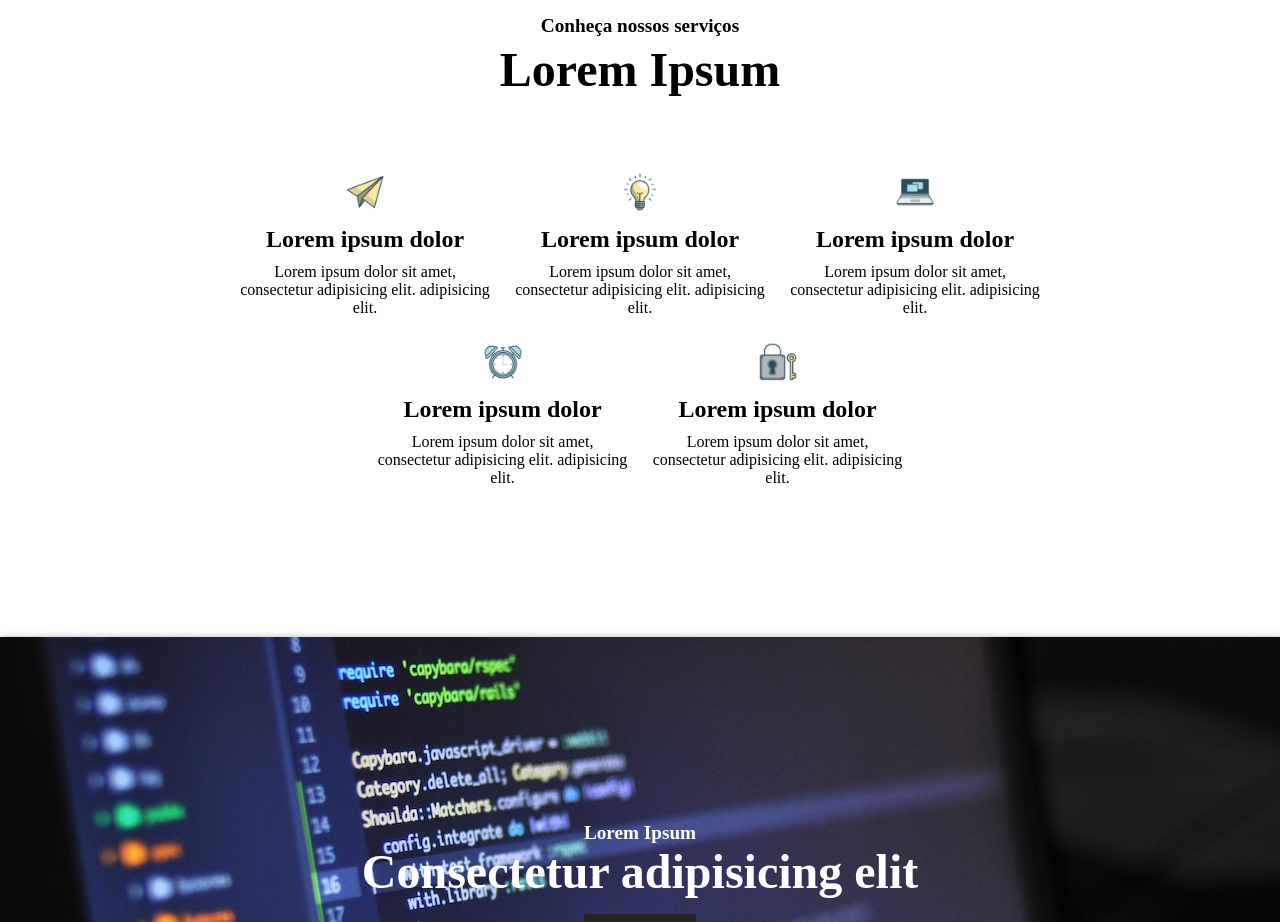
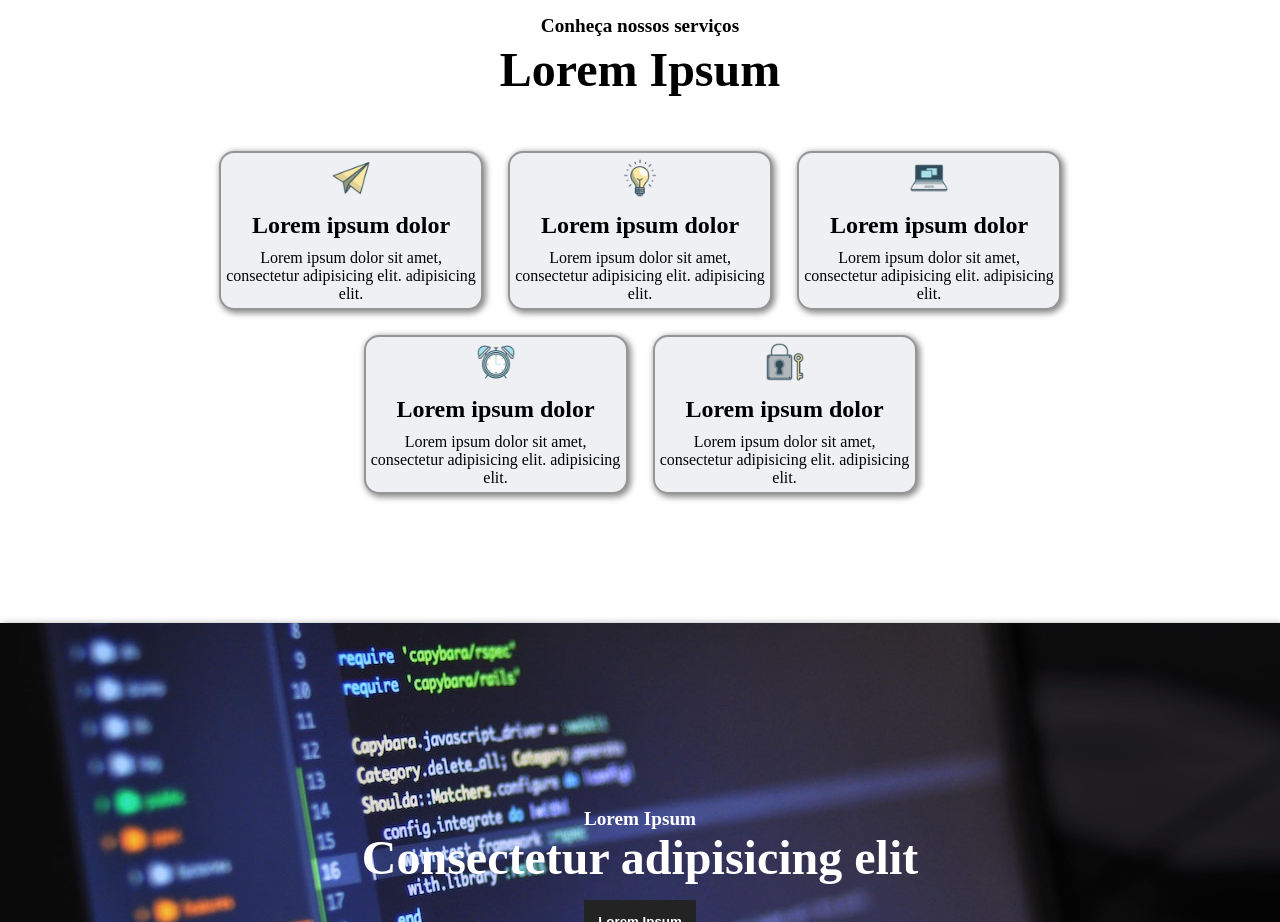
Before and after one commit to Luuiz-Alves/projeto-site, a plain HTML site: page index.html in a window 1280 px wide. Shown: the part 900-1822 px from the top of the page. Drawn offline with Linux system fonts and the light colour scheme.

Commit message:
mudei o servioços

```diff
--- a/estilos/style.css
+++ b/estilos/style.css
@@ -170,7 +170,7 @@ main > button:hover {
     flex-wrap: wrap;
     gap: 25px;
 
-    padding: 50px;
+    padding: 29px;
 }
 
 #servicos > h1 {
@@ -185,6 +185,12 @@ main > button:hover {
 
 .quadro {
     max-width: 500px;
+    background-color: #EEF0F3;
+    padding: 5px;
+    border: 2px solid #969696;
+    border-radius: 15px;
+
+    box-shadow: 2px 2px 6px 1px rgba(0, 0, 0, 0.473);
 }
 
 .quadro > a {
--- a/index.html
+++ b/index.html
@@ -43,8 +43,9 @@
         <h2>Lorem Ipsum</h2>
         <div class="servicos">
             <aside class="quadro">
-                <a href="#">
-                    <img src="imagens/aviao.png" width="40px" alt="">
+                <a href="#" class="teste">
+                    <img src="imagens/aviao.png" width="40px" alt=""></a>
+                <a href="">
                     <h3>Lorem ipsum dolor</h3>
                 </a>
                 <p>Lorem ipsum dolor sit amet, consectetur adipisicing elit.  adipisicing elit.</p>
```
